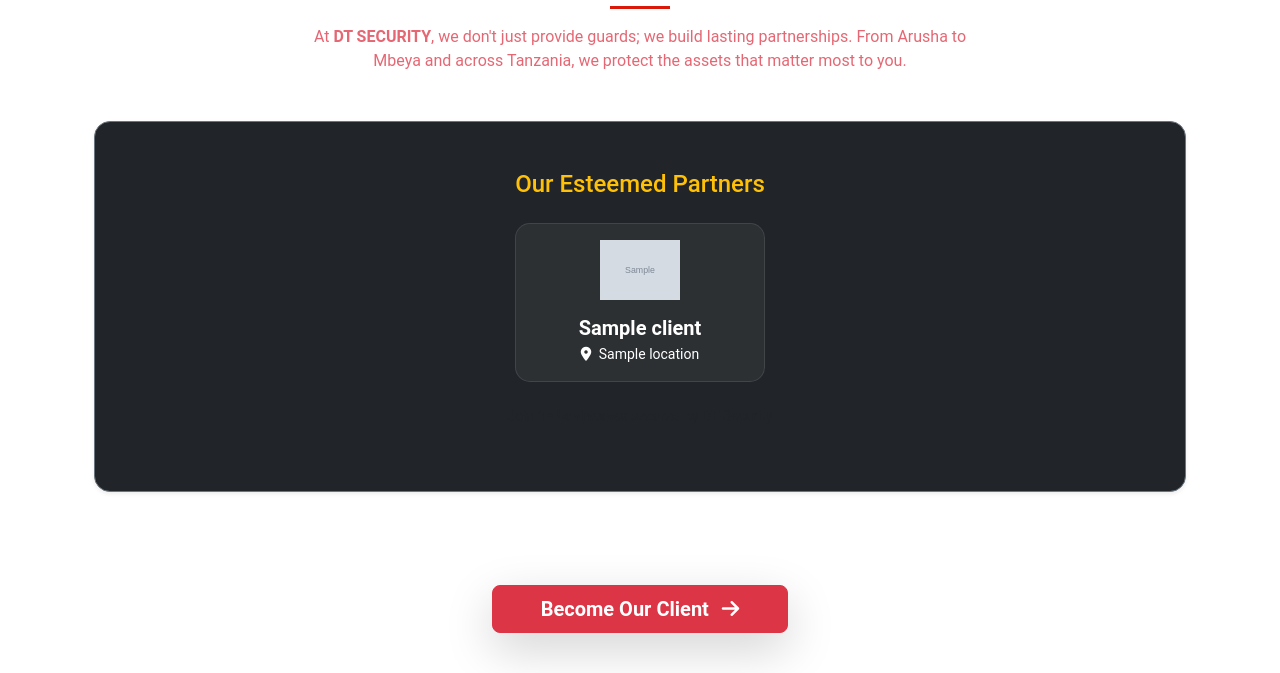
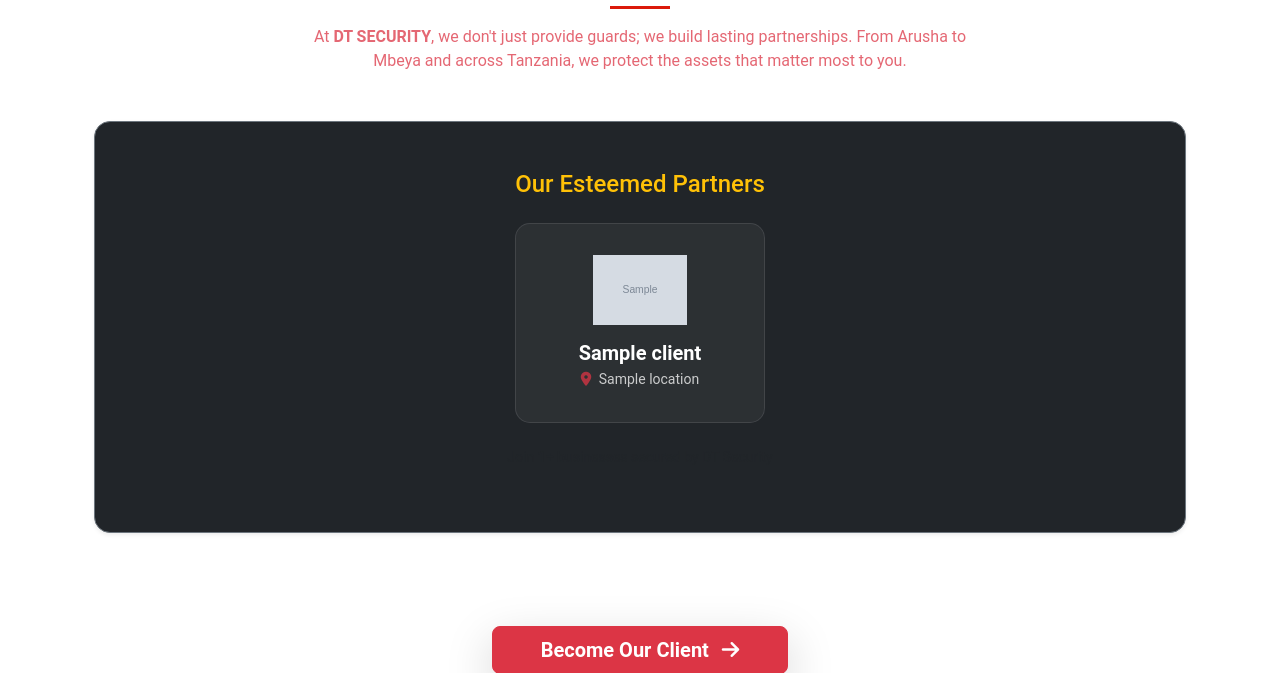
Before and after one commit to Mswati-tz/DT-SECURITY, a Django app: template DT1/templates/our_clients.html in a window 1280 px wide. Shown: the part 658-1331 px from the top of the page. Run offline with Django 4.2, Linux system fonts and the light colour scheme; the template is opened without the code that fills it: most values are stand-ins (such as "Sample title", 1, 10 or a date in 2020); grey boxes marked "Sample" are stand-in pictures.

Commit message:
Update our_clients.html

```diff
--- a/DT1/templates/our_clients.html
+++ b/DT1/templates/our_clients.html
@@ -26,7 +26,12 @@
         border: 1px solid rgba(255, 255, 255, 0.1);
         transition: 0.3s ease;
         border-radius: 15px;
-        width: 250px; /* Saizi nzuri ya card */
+        width: 250px;
+        min-height: 200px;
+        display: flex;
+        flex-direction: column;
+        justify-content: center;
+        align-items: center;
     }
     .industry-card:hover {
         background: rgba(219, 25, 11, 0.1);
@@ -50,14 +55,17 @@
         <div class="d-flex flex-wrap justify-content-center align-items-center gap-4">
 
             {% for client in clients %}
-                <div class="text-center p-3 industry-card">
+                <div class="text-center p-4 industry-card">
                     {% if client.logo %}
-                        <img src="{{ client.logo.url }}" alt="{{ client.site_name }}" class="img-fluid mb-3" style="height: 60px; object-fit: contain;">
+                        <img src="{{ client.logo.url }}" alt="{{ client.site_name }}" class="img-fluid mb-3" style="height: 70px; object-fit: contain;">
                     {% else %}
-                        <i class="fas fa-shield-alt text-warning mb-3" style="font-size: 2.5rem;"></i>
+                        <i class="fas fa-shield-alt text-warning mb-3" style="font-size: 2.8rem;"></i>
                     {% endif %}
+
                     <h5 class="text-white fw-bold mb-1">{{ client.site_name }}</h5>
-                    <p class="text-white small mb-0"><i class="fas fa-map-marker-alt me-1"></i> {{ client.location }}</p>
+                    <p class="text-white small mb-0 opacity-75">
+                        <i class="fas fa-map-marker-alt text-danger me-1"></i> {{ client.location }}
+                    </p>
                 </div>
             {% empty %}
                 <p class="text-white opacity-50 italic">Bado hakuna wateja waliosajiliwa kwenye mfumo wetu.</p>
```
